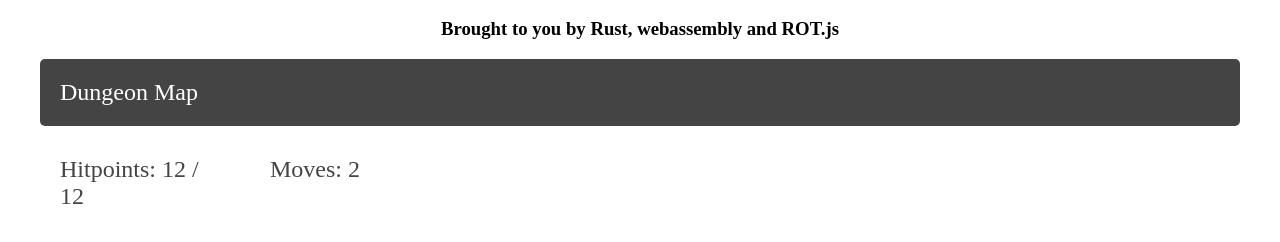
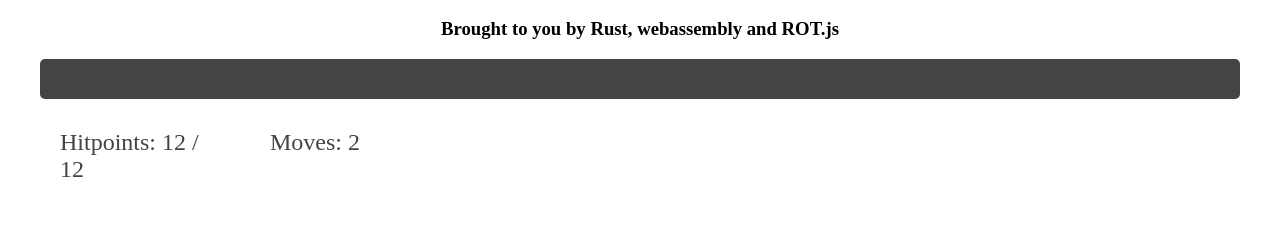
Before and after one commit to joelhof/rust-wasm-book, a website built with webpack: page rust-rogue/webapp/index.html in a window 1280 px wide. Shown: the part 80-322 px from the top of the page. Built offline with nearby package versions, Linux system fonts and the light colour scheme.

Commit message:
Textcontent was messing with ROT display when in the same div.

```diff
--- a/rust-rogue/webapp/index.html
+++ b/rust-rogue/webapp/index.html
@@ -49,7 +49,7 @@
         <h1 class="title">Rogue</h1>
         <h3 class=tagline>Brought to you by Rust, webassembly and ROT.js</h3>
         <div class="wrapper">
-            <div class="box map" id="rogueCanvas">Dungeon Map
+            <div class="box map" id="rogueCanvas">
             </div>
             <div class="box hit-points" id="hitpoint-box">
                 Hitpoints: 12 / 12
```
